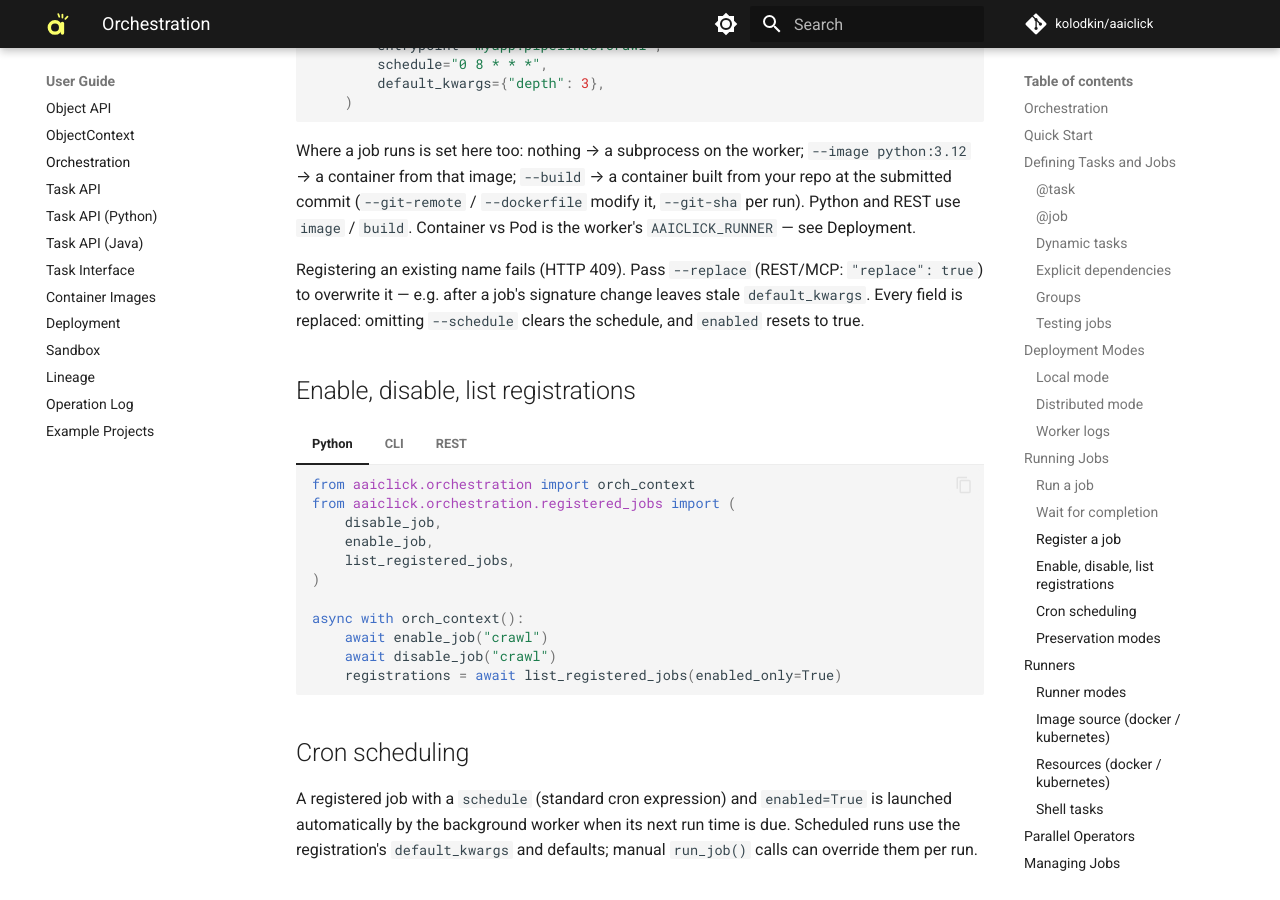
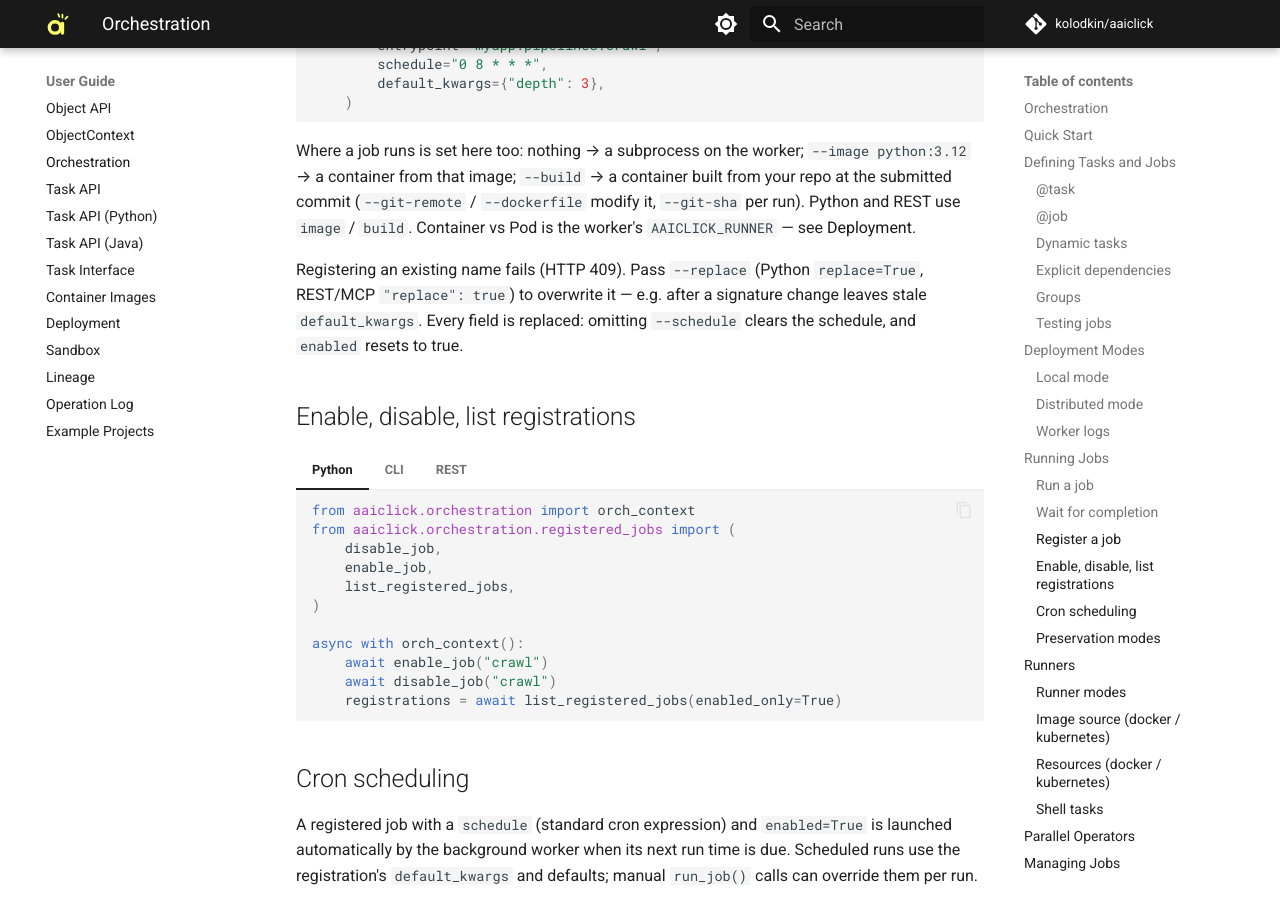
Before and after one commit to kolodkin/aaiclick, an MkDocs documentation site: the page built from docs/user_guide/orchestration.md, in a window 1280 px wide and 900 px high, scrolled down 5927 px. Built offline with MkDocs 1.6.1 and Material for MkDocs 9.7.7, drawn with Linux system fonts in a browser that asks for light colours; comment, search, counter and statistics services are not loaded.

Commit message:
docs: name the Python replace=True form
Co-Authored-By: Claude Opus 5.5 <noreply@anthropic.com>
Claude-Session: https://claude.ai/code/session_01LcC1uDk9tmUdrLJURXHd6N

```diff
--- a/docs/user_guide/orchestration.md
+++ b/docs/user_guide/orchestration.md
@@ -303,9 +303,9 @@ modify it, `--git-sha` per run). Python and REST use `image` / `build`.
 Container vs Pod is the worker's `AAICLICK_RUNNER` — see
 [Deployment](deployment.md).
 
-Registering an existing name fails (HTTP 409). Pass `--replace` (REST/MCP:
-`"replace": true`) to overwrite it — e.g. after a job's signature change
-leaves stale `default_kwargs`. Every field is replaced: omitting `--schedule`
+Registering an existing name fails (HTTP 409). Pass `--replace` (Python
+`replace=True`, REST/MCP `"replace": true`) to overwrite it — e.g. after a
+signature change leaves stale `default_kwargs`. Every field is replaced: omitting `--schedule`
 clears the schedule, and `enabled` resets to true.
 
 ## Enable, disable, list registrations
```
